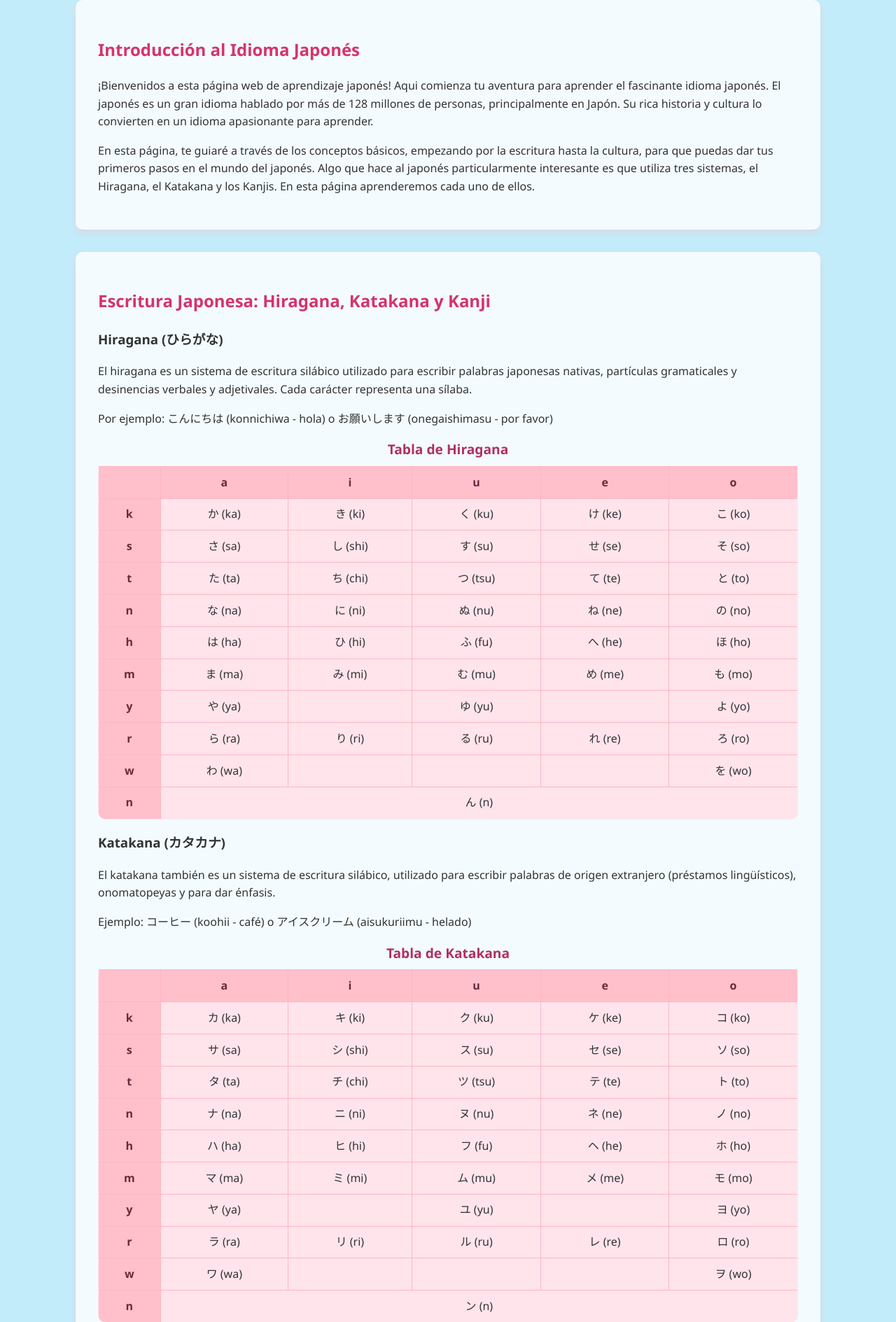
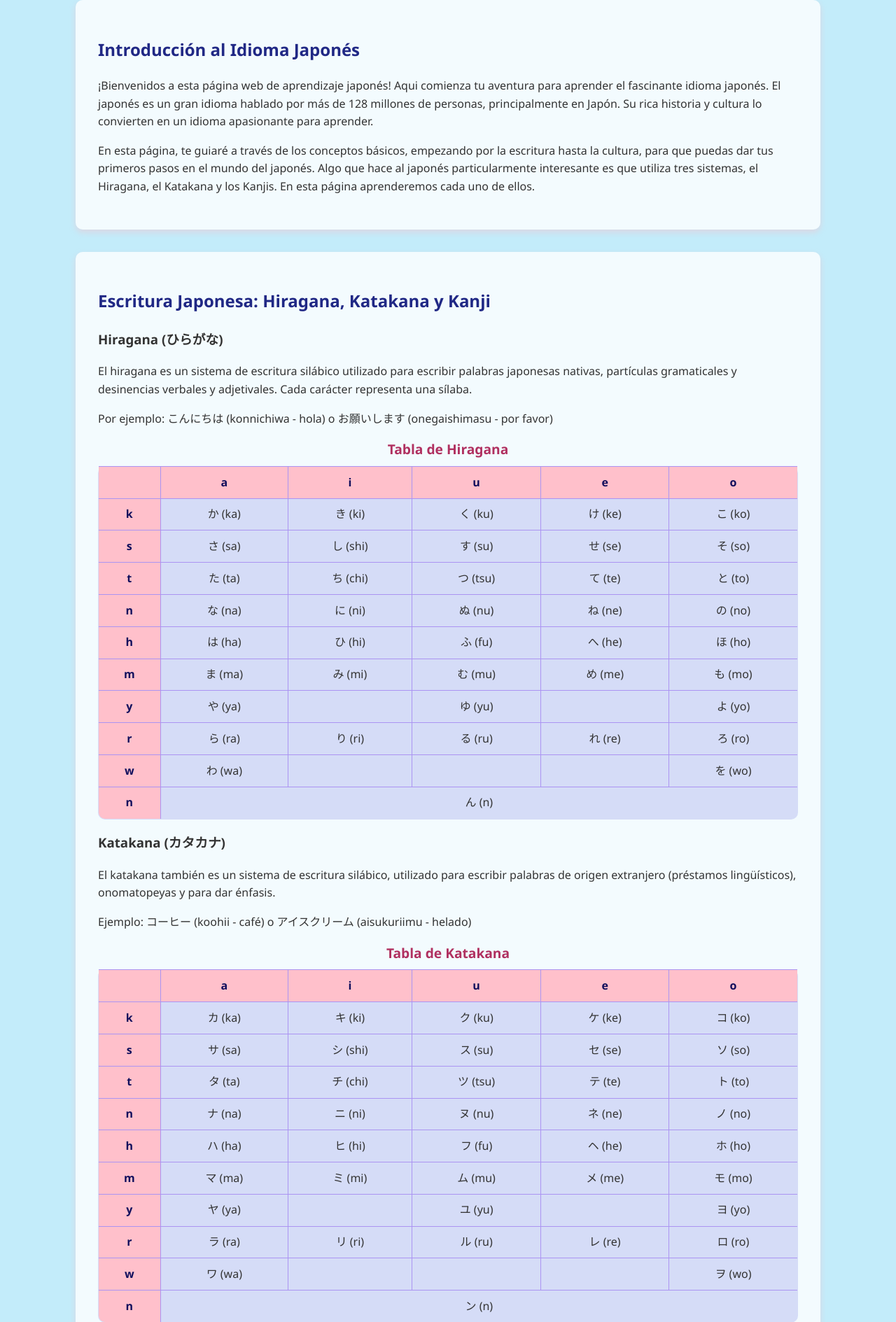
Before and after one commit to LDanielD/Plataforma-de-aprendizaje, a PHP site: page / in a window 1280 px wide. Shown: the part 135-2024 px from the top of the page at 70% size. Run offline with PHP 8.4, Linux system fonts and the light colour scheme.

Commit message:
Update styles.css

```diff
--- a/styles.css
+++ b/styles.css
@@ -52,7 +52,7 @@ nav a:hover {
 }
 
 .seccion h2 {
-    color: #d6336c;
+    color: #202885;
 }
 
 /* Tablas */
@@ -60,7 +60,7 @@ table {
     width: 100%;
     border-collapse: collapse;
     margin-top: 1rem;
-    background-color: #ffe4ec;
+    background-color: #d5dcf7;
     border-radius: 10px;
     overflow: hidden;
 }
@@ -74,14 +74,14 @@ caption {
 }
 
 th, td {
-    border: 1px solid #ffb6c1;
+    border: 1px solid #ab94f2;
     padding: 0.6rem;
     text-align: center;
 }
 
 th {
     background-color: #ffc0cb;
-    color: #70263c;
+    color: #100e5c;
 }
 
 /* Botones */
```
